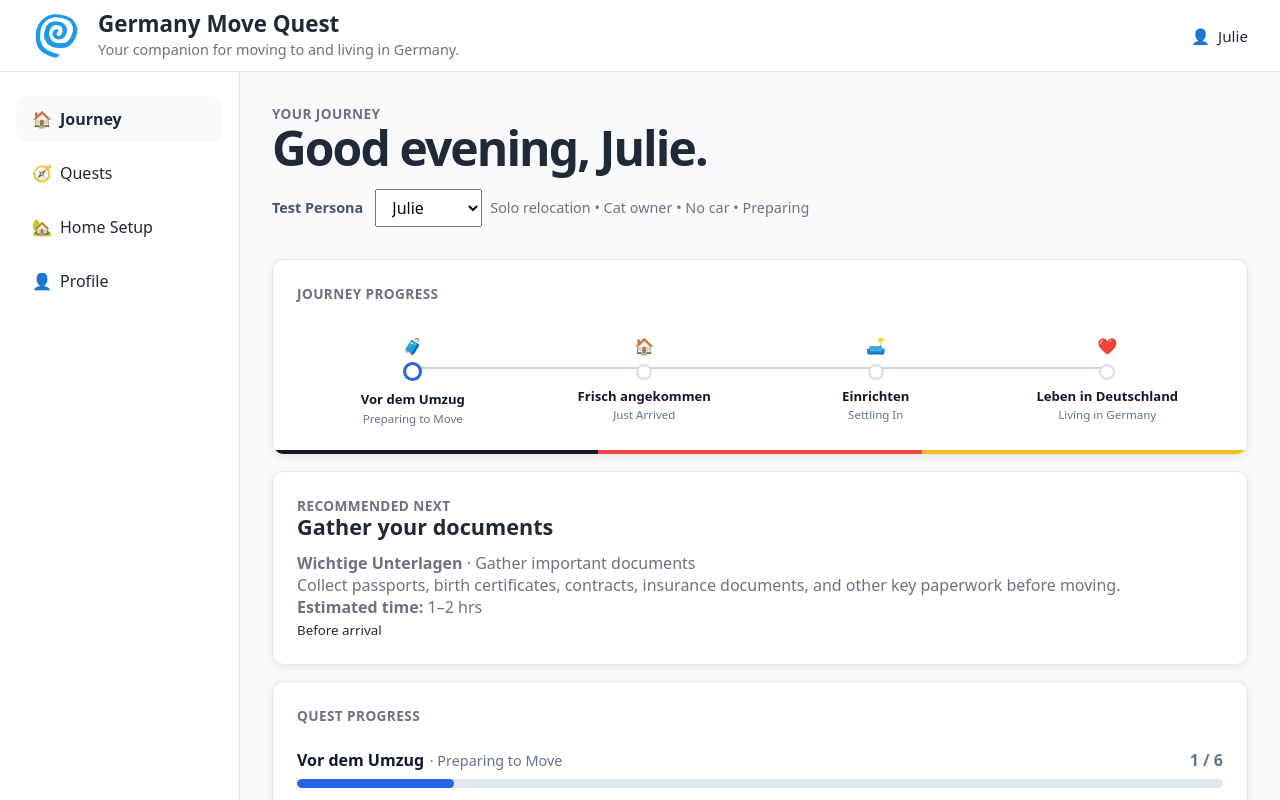
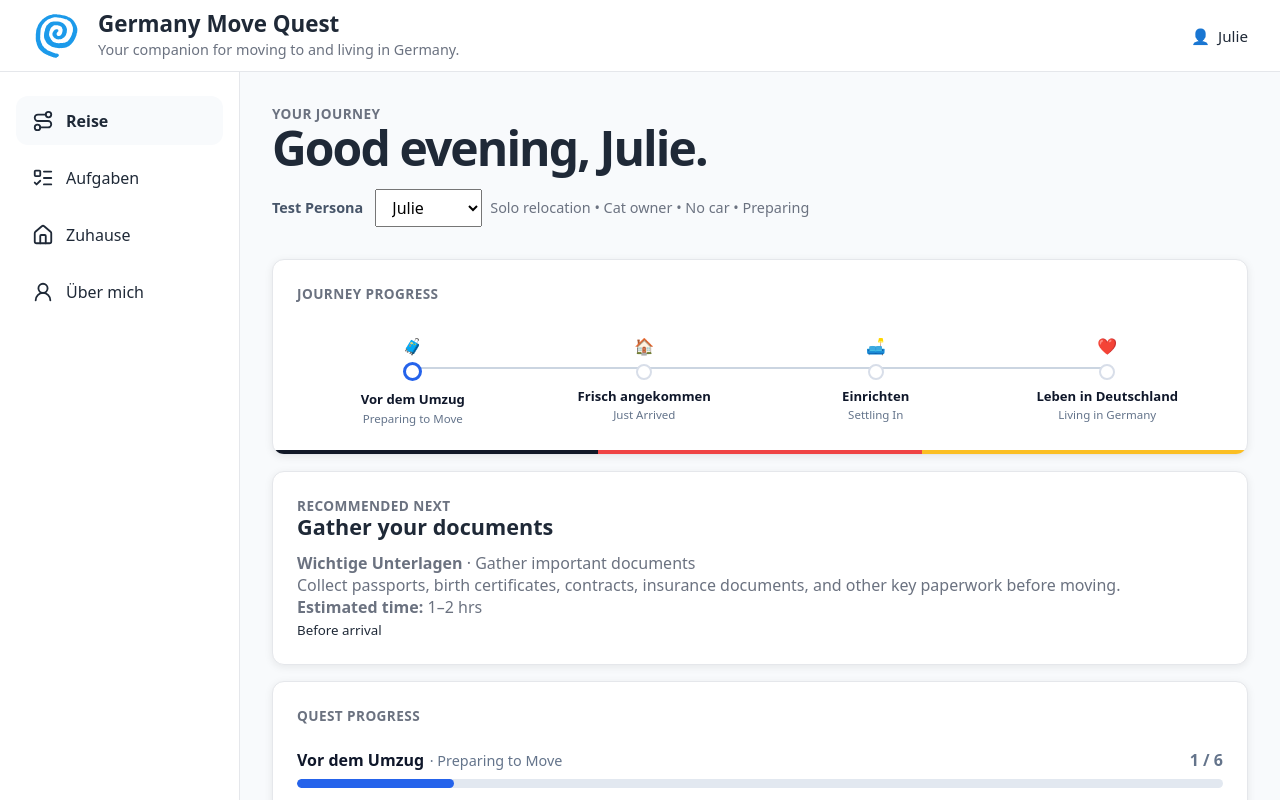
Before and after one commit to JHCairn/germany-move-quest, a React (Vite) app: page / in a window 1280 px wide. Both pictures are taken after a click on the button "Begin Your Journey". Shown: the top 800 px of the page. Built offline with nearby package versions, Linux system fonts and the light colour scheme.

Commit message:
switched to Lucid Icon Library

```diff
--- a/package.json
+++ b/package.json
@@ -10,6 +10,7 @@
     "preview": "vite preview"
   },
   "dependencies": {
+    "lucide-react": "^1.23.0",
     "react": "^19.2.7",
     "react-dom": "^19.2.7"
   },
--- a/src/components/BottomNav.jsx
+++ b/src/components/BottomNav.jsx
@@ -10,14 +10,20 @@ import { navigationItems } from "../data/navigation";
  *
  * Responsibility
  * --------------
- * Renders mobile navigation and reports page selections to the
- * app shell.
+ * Renders the primary mobile navigation and reports page
+ * selections back to the app shell.
+ *
+ * Icons are supplied by the Navigation Catalog. This component
+ * simply renders the icon component associated with each page.
  */
 
 function BottomNav({ currentPageId, onPageChange }) {
   return (
     <nav className="bottom-nav" aria-label="Primary navigation">
-      {navigationItems.map((item) => (
+      {navigationItems.map((item) => {
+        const Icon = item.icon;
+
+        return (
           <button
             key={item.id}
             type="button"
@@ -25,9 +31,10 @@ function BottomNav({ currentPageId, onPageChange }) {
             onClick={() => onPageChange(item.id)}
             aria-label={item.label}
           >
-          <span aria-hidden="true">{item.icon}</span>
+            <Icon size={20} strokeWidth={2} aria-hidden="true" />
           </button>
-      ))}
+        );
+      })}
     </nav>
   );
 }
--- a/src/components/Sidebar.css
+++ b/src/components/Sidebar.css
@@ -15,8 +15,14 @@
 }
 
 .sidebar-nav button {
+  display: flex;
+  align-items: center;
+  gap: 0.75rem;
+
+  width: 100%;
+
   text-align: left;
-  padding: 0.75rem 1rem;
+  padding: 0.85rem 1rem;
 
   border: none;
   border-radius: var(--radius);
@@ -26,10 +32,21 @@
 
   font-size: 1rem;
   cursor: pointer;
+
+  transition: background-color 0.2s ease;
+}
+
+.sidebar-nav button svg {
+  flex-shrink: 0;
 }
 
 .sidebar-nav button:hover {
   background: var(--background);
+}
+
+.sidebar-nav button.active {
+  background: var(--background);
+  font-weight: 700;
 }
 
 @media (max-width: 768px) {
@@ -37,13 +54,3 @@
     display: none;
   }
 }
-.sidebar-nav button {
-  display: flex;
-  align-items: center;
-  gap: 0.5rem;
-}
-
-.sidebar-nav button.active {
-  background: var(--background);
-  font-weight: 700;
-}
--- a/src/components/Sidebar.jsx
+++ b/src/components/Sidebar.jsx
@@ -12,23 +12,30 @@ import { navigationItems } from "../data/navigation";
  * --------------
  * Renders desktop navigation and reports page selections to the
  * app shell.
+ *
+ * The icon itself is selected by the navigation catalog. This
+ * component only renders whatever icon component the catalog provides.
  */
 
 function Sidebar({ currentPageId, onPageChange }) {
   return (
     <aside className="sidebar">
       <nav className="sidebar-nav" aria-label="Primary navigation">
-        {navigationItems.map((item) => (
+        {navigationItems.map((item) => {
+          const Icon = item.icon;
+
+          return (
             <button
               key={item.id}
               type="button"
               className={item.id === currentPageId ? "active" : ""}
               onClick={() => onPageChange(item.id)}
             >
-            <span aria-hidden="true">{item.icon}</span>
+              <Icon size={22} strokeWidth={2} aria-hidden="true" />
               <span>{item.label}</span>
             </button>
-        ))}
+          );
+        })}
       </nav>
     </aside>
   );
--- /dev/null
+++ b/src/data/icons.js
@@ -0,0 +1,28 @@
+/**
+ * ============================================================
+ * Germany Move Quest
+ * Icon Catalog
+ * ============================================================
+ *
+ * Responsibility
+ * --------------
+ * Defines the application's visual icon language.
+ *
+ * UI components should avoid importing icons directly from
+ * lucide-react. Instead, they should use this catalog so icon
+ * choices remain centralized and consistent across the app.
+ */
+
+import {
+  Route,
+  ListTodo,
+  House,
+  UserRound,
+} from "lucide-react";
+
+export const icons = {
+  journey: Route,
+  quests: ListTodo,
+  home: House,
+  profile: UserRound,
+};
--- a/src/data/navigation.js
+++ b/src/data/navigation.js
@@ -11,6 +11,8 @@
  * This is product/navigation structure, not user state.
  */
 
+import { icons } from "./icons";
+
 export const pageIds = {
   JOURNEY: "journey",
   QUESTS: "quests",
@@ -21,22 +23,22 @@ export const pageIds = {
 export const navigationItems = [
   {
     id: pageIds.JOURNEY,
-    icon: "🏠",
-    label: "Journey",
+    icon: icons.journey,
+    label: "Reise",
   },
   {
     id: pageIds.QUESTS,
-    icon: "🧭",
-    label: "Quests",
+    icon: icons.quests,
+    label: "Aufgaben",
   },
   {
     id: pageIds.HOME_SETUP,
-    icon: "🏡",
-    label: "Home Setup",
+    icon: icons.home,
+    label: "Zuhause",
   },
   {
     id: pageIds.PROFILE,
-    icon: "👤",
-    label: "Profile",
+    icon: icons.profile,
+    label: "Über mich",
   },
 ];
```
Also changed, not shown: 1 other file (tests, documents, lock files or other folders). Lines whose indentation alone changed are shown as unchanged.
